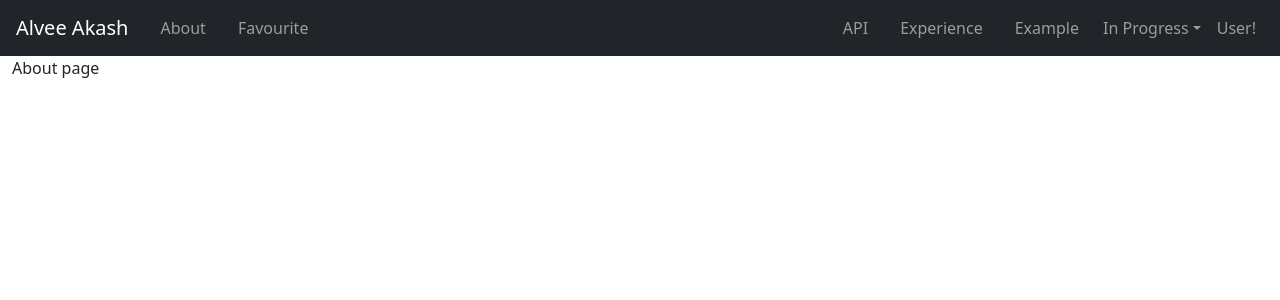
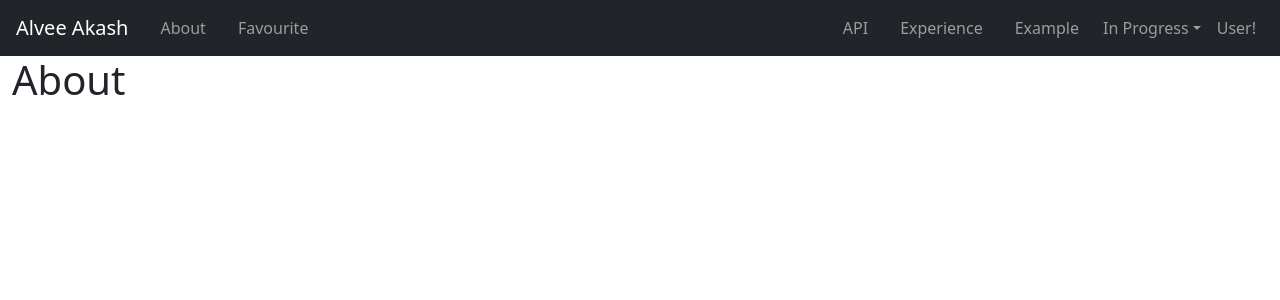
Before and after one commit to alvee07/code-sample, a React (Create React App) app: page /about in a window 1280 px wide. Shown: the top 300 px of the page. Built offline with nearby package versions, Linux system fonts and the light colour scheme.

Commit message:
revise some changes, remove console.logs.

```diff
--- a/src/components/About.js
+++ b/src/components/About.js
@@ -11,7 +11,11 @@ export class About extends Component {
   }
 
   render() {
-    var body = <div>About page</div>;
+    var body = (
+      <div>
+        <h1>About</h1>
+      </div>
+    );
 
     return body;
   }
--- a/src/components/Signup.js
+++ b/src/components/Signup.js
@@ -23,6 +23,9 @@ export class Signup extends Component {
   render() {
     return (
       <React.Fragment>
+        <h3>
+          TODO - AA-2021 - I am working on the screen, soon it will publish.
+        </h3>
         <Form onSubmit={this.submitHandler.bind(this)}>
           <Form.Group controlId="formBasicEmail">
             <Form.Label>Email address</Form.Label>
```
